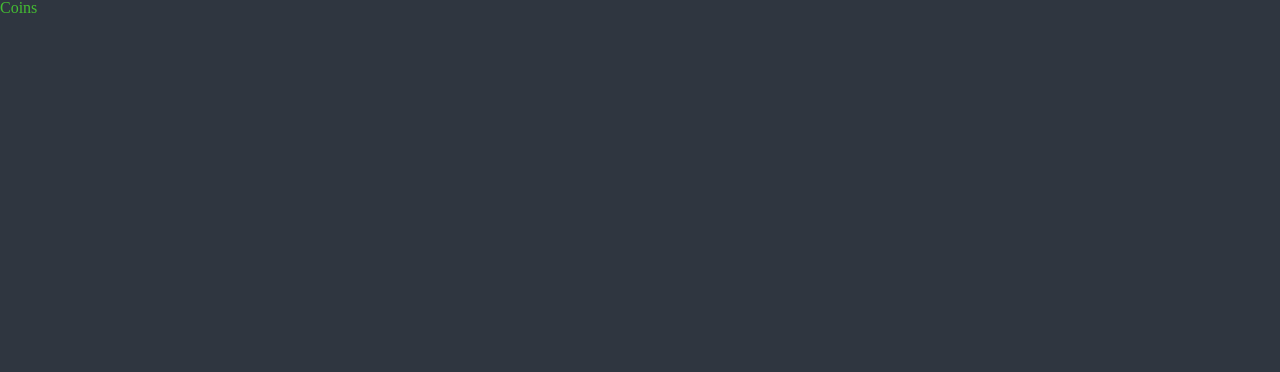
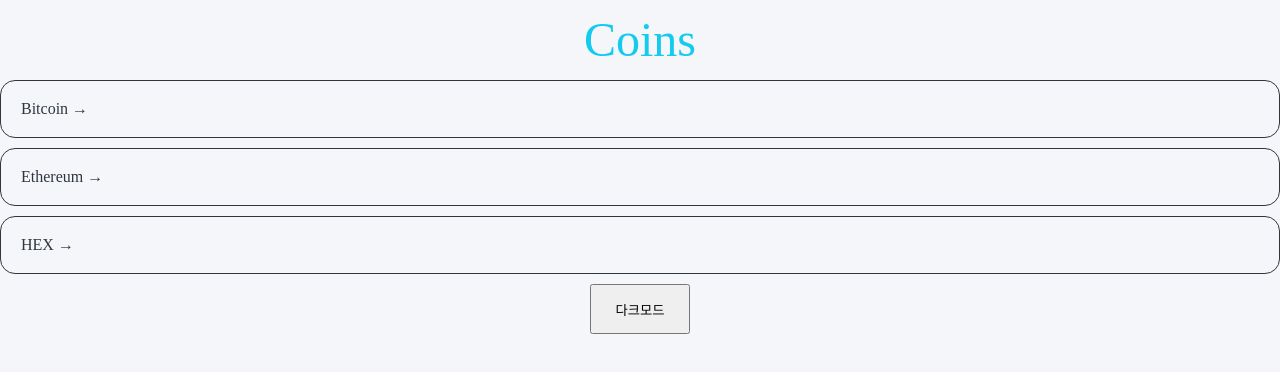
Before and after one commit to paksaw/react0511, a React (Create React App) app: page / in a window 1280 px wide. Shown: the top 372 px of the page. Built offline with nearby package versions, Linux system fonts and the light colour scheme.

Commit message:
fix: darkMode

```diff
--- a/src/App.tsx
+++ b/src/App.tsx
@@ -1,5 +1,7 @@
+import React from "react";
 import Router from "./Router";
-import { createGlobalStyle } from "styled-components";
+import { ThemeProvider, createGlobalStyle, styled } from "styled-components";
+import { darkTheme, lightTheme } from "./theme";
 
 const GlobalStyle = createGlobalStyle`
 html, body, div, span, applet, object, iframe,
@@ -56,12 +58,34 @@
 }
 `;
 
+const ButtonArea = styled.div`
+  display: flex;
+  justify-content: center;
+  align-items: center;
+`;
+
+const ModeButton = styled.button`
+  width: 100px;
+  height: 50px;
+  cursor: pointer;
+`;
+
 function App() {
+  const [darkMode, setDarkMode] = React.useState(false);
+
+  const toggleDarkMode = () => {
+    setDarkMode((prevMode) => !prevMode);
+  };
   return (
-    <>
+    <ThemeProvider theme={darkMode ? darkTheme : lightTheme}>
       <GlobalStyle />
       <Router />
-    </>
+      <ButtonArea>
+        <ModeButton onClick={toggleDarkMode}>
+          {darkMode ? "라이트모드" : "다크모드"}
+        </ModeButton>
+      </ButtonArea>
+    </ThemeProvider>
   );
 }
 
--- a/src/index.tsx
+++ b/src/index.tsx
@@ -1,14 +1,10 @@
 import React from "react";
 import ReactDOM from "react-dom";
-import { ThemeProvider } from "styled-components";
 import App from "./App";
-import { theme } from "./theme";
 
 ReactDOM.render(
   <React.StrictMode>
-    <ThemeProvider theme={theme}>
-      <App />
-    </ThemeProvider>
+    <App />
   </React.StrictMode>,
   document.getElementById("root")
 );
--- a/src/routes/Coins.tsx
+++ b/src/routes/Coins.tsx
@@ -1,11 +1,72 @@
 import React from "react";
 import { styled } from "styled-components";
 
+const Container = styled.div``;
+
+const Header = styled.header`
+  height: 10vh;
+  display: flex;
+  justify-content: center;
+  align-items: center;
+`;
+
+const CoinsList = styled.ul``;
+
+const Coin = styled.li`
+  color: ${(props) => props.theme.textColor};
+  padding: 20px;
+  border-radius: 15px;
+  margin-bottom: 10px;
+  border: 1px solid;
+`;
+
 const Title = styled.h1`
   color: ${(props) => props.theme.accentColor};
+  font-size: 48px;
 `;
 
+const coins = [
+  {
+    id: "btc-bitcoin",
+    name: "Bitcoin",
+    symbol: "BTC",
+    rank: 1,
+    is_new: false,
+    is_active: true,
+    type: "coin",
+  },
+  {
+    id: "eth-ethereum",
+    name: "Ethereum",
+    symbol: "ETH",
+    rank: 2,
+    is_new: false,
+    is_active: true,
+    type: "coin",
+  },
+  {
+    id: "hex-hex",
+    name: "HEX",
+    symbol: "HEX",
+    rank: 3,
+    is_new: false,
+    is_active: true,
+    type: "token",
+  },
+];
+
 function Coins() {
-  return <Title>Coins</Title>;
+  return (
+    <Container>
+      <Header>
+        <Title>Coins</Title>
+      </Header>
+      <CoinsList>
+        {coins.map((coin) => {
+          return <Coin key={coin.id}>{coin.name} &rarr;</Coin>;
+        })}
+      </CoinsList>
+    </Container>
+  );
 }
 export default Coins;
--- a/src/theme.ts
+++ b/src/theme.ts
@@ -1,7 +1,26 @@
 import { DefaultTheme } from "styled-components";
 
-export const theme: DefaultTheme = {
+// export const theme: DefaultTheme = {
+//   bgColor: "#2f3640",
+//   textColor: "#f5f6fa",
+//   accentColor: "#44bd32",
+// };
+
+export const lightTheme = {
+  bgColor: "#f5f6fa",
+  textColor: "#2f3640",
+  accentColor: "#12cbef",
+};
+
+export const darkTheme = {
   bgColor: "#2f3640",
   textColor: "#f5f6fa",
   accentColor: "#44bd32",
 };
+
+export const theme = {
+  lightTheme,
+  darkTheme,
+};
+
+export default theme;
```
